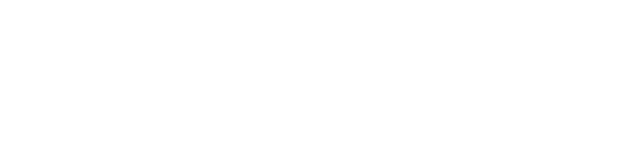
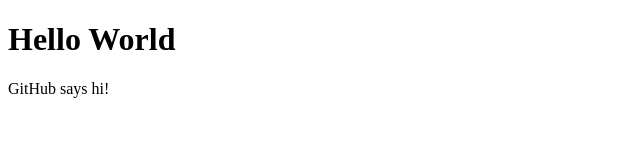
Before and after one commit to cylonspy2/HappyBirthday.io, a plain HTML site: page index.html in a window 1280 px wide. Shown: the whole page, without its empty margins (0-640 px from the left). Drawn offline with Linux system fonts and the light colour scheme.

Commit message:
Update index.html

```diff
--- a/index.html
+++ b/index.html
@@ -1,5 +1,7 @@
 <!DOCTYPE html>
 <html>
 <body>
+    <h1>Hello World</h1>
+    <p>GitHub says hi!</p>
 </body>
 </html>
```
